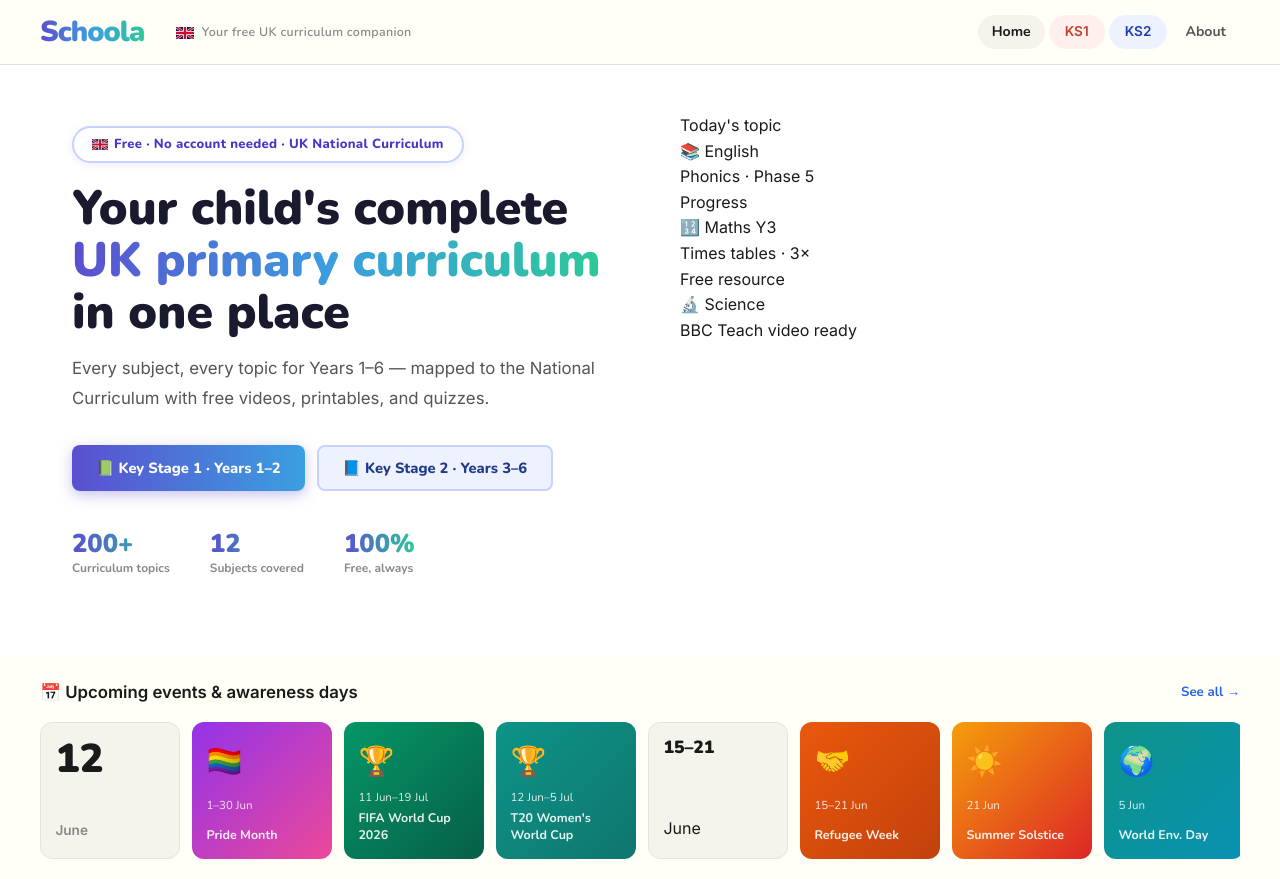
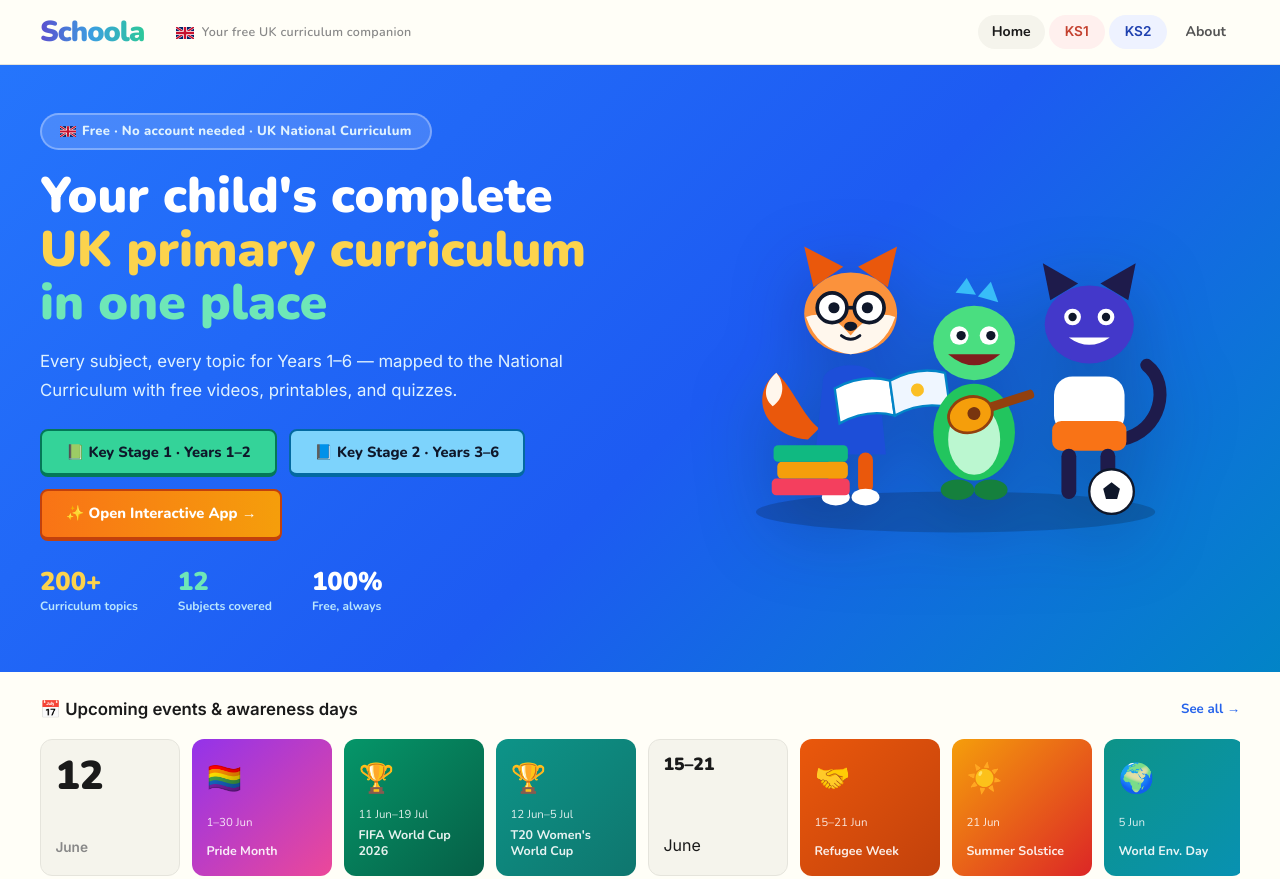
Before and after one commit to schoola-uk/curriculum, a plain HTML site: page index.html in a window 1280 px wide. Shown: the top 879 px of the page. Drawn offline with nearby package versions, Linux system fonts and the light colour scheme.

Commit message:
Update index.html

```diff
--- a/index.html
+++ b/index.html
@@ -284,96 +284,107 @@ td{padding:9px 12px;vertical-align:middle}
 <div id="page-home">
 
   <!-- HERO -->
-  <section class="hero">
-    <div class="hero-dots">
-      <div class="hero-blob hero-blob-1"></div>
-      <div class="hero-blob hero-blob-2"></div>
-      <div class="hero-blob hero-blob-3"></div>
-    </div>
-    <div class="hero-inner">
-      <div class="hero-text">
-        <div class="hero-tag">
+<!-- HERO -->
+  <section class="hero" style="background: linear-gradient(135deg, #2575FC 0%, #1D5BF2 55%, #0284C7 100%); color: #fff; min-height: auto; padding: 3rem 2rem 3.5rem;">
+    <div style="max-width: 1200px; margin: 0 auto; display: grid; grid-template-columns: repeat(auto-fit, minmax(310px, 1fr)); gap: 2.5rem; align-items: center;">
+      <div>
+        <div class="hero-tag" style="background: rgba(255,255,255,0.16); color: #E0F2FE; border-color: rgba(255,255,255,0.3); box-shadow: none;">
           <svg width="16" height="11" viewBox="0 0 60 40"><rect width="60" height="40" fill="#012169"/><path d="M0,0 L60,40 M60,0 L0,40" stroke="#fff" stroke-width="8"/><path d="M0,0 L60,40 M60,0 L0,40" stroke="#C8102E" stroke-width="5"/><path d="M30,0 V40 M0,20 H60" stroke="#fff" stroke-width="13"/><path d="M30,0 V40 M0,20 H60" stroke="#C8102E" stroke-width="8"/></svg>
           Free · No account needed · UK National Curriculum
         </div>
-        <h1>Your child's complete<br><span class="grad">UK primary curriculum</span><br>in one place</h1>
-        <p class="hero-sub">Every subject, every topic for Years 1–6 — mapped to the National Curriculum with free videos, printables, and quizzes.</p>
-        <div class="hero-btns">
-          <button class="btn btn-primary" onclick="scrollToKS('ks1')">📗 Key Stage 1 · Years 1–2</button>
-          <button class="btn btn-ks2" onclick="scrollToKS('ks2')">📘 Key Stage 2 · Years 3–6</button>
+        <h1 style="color: #fff; font-size: clamp(2.1rem, 4.2vw, 3.1rem); line-height: 1.08; margin-bottom: 1rem;">
+          Your child's complete<br>
+          <span style="color: #FCD34D; -webkit-text-fill-color: #FCD34D;">UK primary curriculum</span><br>
+          <span style="color: #6EE7B7; -webkit-text-fill-color: #6EE7B7;">in one place</span>
+        </h1>
+        <p class="hero-sub" style="color: #E0F2FE; margin-bottom: 1.5rem;">
+          Every subject, every topic for Years 1–6 — mapped to the National Curriculum with free videos, printables, and quizzes.
+        </p>
+        <div class="hero-btns" style="margin-bottom: 1.75rem;">
+          <button class="btn" style="background: #34D399; color: #0F172A; border: 2px solid #047857; border-bottom-width: 4px;" onclick="scrollToKS('ks1')">📗 Key Stage 1 · Years 1–2</button>
+          <button class="btn" style="background: #7DD3FC; color: #0F172A; border: 2px solid #0369A1; border-bottom-width: 4px;" onclick="scrollToKS('ks2')">📘 Key Stage 2 · Years 3–6</button>
+          <a class="btn" style="background: linear-gradient(90deg,#F97316,#F59E0B); color: #fff; border: 2px solid #C2410C; border-bottom-width: 4px;" href="https://schoola-uk.github.io/schoola-app/">✨ Open Interactive App →</a>
         </div>
         <div class="hero-stats">
-          <div class="hero-stat"><span class="hero-stat-num">200+</span><span class="hero-stat-label">Curriculum topics</span></div>
-          <div class="hero-stat"><span class="hero-stat-num">12</span><span class="hero-stat-label">Subjects covered</span></div>
-          <div class="hero-stat"><span class="hero-stat-num">100%</span><span class="hero-stat-label">Free, always</span></div>
-        </div>
-      </div>
-      <div class="hero-art">
-        <div class="hero-card hero-card-1">
-          <div class="hero-card-label">Today's topic</div>
-          <div class="hero-card-val">📚 English</div>
-          <div class="hero-card-sub">Phonics · Phase 5</div>
-        </div>
-        <div class="hero-card hero-card-3">
-          <div class="hero-card-label">Progress</div>
-          <div class="hero-card-val">🔢 Maths Y3</div>
-          <div class="hero-card-sub">Times tables · 3×</div>
-        </div>
-        <div class="hero-card hero-card-2">
-          <div class="hero-card-label">Free resource</div>
-          <div class="hero-card-val">🔬 Science</div>
-          <div class="hero-card-sub">BBC Teach video ready</div>
-        </div>
-        <svg viewBox="0 0 320 240" fill="none" xmlns="http://www.w3.org/2000/svg" width="320" height="240" style="opacity:0">
-          <!-- Books stack -->
-          <rect x="20" y="160" width="80" height="12" rx="4" fill="#E8604C" opacity="0.9"/>
-          <rect x="18" y="149" width="84" height="12" rx="4" fill="#2563EB" opacity="0.9"/>
-          <rect x="22" y="138" width="76" height="12" rx="4" fill="#059669" opacity="0.9"/>
-          <!-- Kid 1 reading -->
-          <circle cx="160" cy="70" r="28" fill="#FDDCB5"/>
-          <rect x="133" y="98" width="54" height="62" rx="10" fill="#DB2777" opacity="0.85"/>
-          <rect x="148" y="95" width="24" height="8" rx="4" fill="#7C3AED" opacity="0.6"/>
-          <!-- Book in hands -->
-          <rect x="140" y="122" width="40" height="30" rx="5" fill="#fff" stroke="#ddd" stroke-width="1.5"/>
-          <line x1="160" y1="122" x2="160" y2="152" stroke="#ddd" stroke-width="1.5"/>
-          <rect x="143" y="126" width="14" height="2" rx="1" fill="#aaa"/>
-          <rect x="143" y="130" width="14" height="2" rx="1" fill="#aaa"/>
-          <rect x="163" y="126" width="14" height="2" rx="1" fill="#aaa"/>
-          <!-- Hair kid 1 -->
-          <ellipse cx="160" cy="56" rx="18" ry="10" fill="#2d1a0e"/>
-          <!-- Kid 2 with pencil -->
-          <circle cx="255" cy="80" r="24" fill="#F0C5A0"/>
-          <rect x="232" y="104" width="46" height="55" rx="9" fill="#2563EB" opacity="0.85"/>
-          <!-- Pencil -->
-          <rect x="275" y="60" width="6" height="30" rx="2" fill="#CA8A04" transform="rotate(30 278 75)"/>
-          <polygon points="275,60 281,60 278,52" fill="#F0C5A0" transform="rotate(30 278 75)"/>
-          <!-- Hair kid 2 -->
-          <path d="M231,68 Q255,48 279,68" stroke="#1a0a00" stroke-width="8" fill="none" stroke-linecap="round"/>
-          <!-- Atom/science -->
-          <circle cx="60" cy="60" r="20" fill="none" stroke="#059669" stroke-width="2" opacity="0.4"/>
-          <ellipse cx="60" cy="60" rx="20" ry="9" fill="none" stroke="#059669" stroke-width="2" opacity="0.4" transform="rotate(60 60 60)"/>
-          <ellipse cx="60" cy="60" rx="20" ry="9" fill="none" stroke="#059669" stroke-width="2" opacity="0.4" transform="rotate(120 60 60)"/>
-          <circle cx="60" cy="60" r="4" fill="#059669" opacity="0.7"/>
-          <!-- Math symbols -->
-          <text x="270" y="170" font-size="28" font-family="Nunito" font-weight="900" fill="#2563EB" opacity="0.25">∑</text>
-          <text x="18" y="130" font-size="22" font-family="Nunito" font-weight="900" fill="#DB2777" opacity="0.25">♪</text>
-          <text x="285" y="120" font-size="18" font-family="Nunito" font-weight="900" fill="#D97706" opacity="0.25">π</text>
-          <!-- Stars -->
-          <text x="90" y="40" font-size="16" fill="#CA8A04" opacity="0.5">★</text>
-          <text x="195" y="30" font-size="12" fill="#E8604C" opacity="0.5">★</text>
-          <text x="240" y="190" font-size="14" fill="#7C3AED" opacity="0.4">★</text>
-          <!-- Ground line -->
-          <rect x="10" y="190" width="300" height="4" rx="2" fill="#e5e4dc"/>
-          <!-- Grass tufts -->
-          <path d="M20,190 Q25,178 30,190" stroke="#65A30D" stroke-width="2" fill="none"/>
-          <path d="M40,190 Q45,182 50,190" stroke="#65A30D" stroke-width="2" fill="none"/>
-          <path d="M220,190 Q225,180 230,190" stroke="#65A30D" stroke-width="2" fill="none"/>
-          <path d="M260,190 Q265,184 270,190" stroke="#65A30D" stroke-width="2" fill="none"/>
+          <div class="hero-stat"><span class="hero-stat-num" style="background:none;-webkit-text-fill-color:#FCD34D;color:#FCD34D;">200+</span><span class="hero-stat-label" style="color:#BAE6FD;">Curriculum topics</span></div>
+          <div class="hero-stat"><span class="hero-stat-num" style="background:none;-webkit-text-fill-color:#6EE7B7;color:#6EE7B7;">12</span><span class="hero-stat-label" style="color:#BAE6FD;">Subjects covered</span></div>
+          <div class="hero-stat"><span class="hero-stat-num" style="background:none;-webkit-text-fill-color:#FFFFFF;color:#FFFFFF;">100%</span><span class="hero-stat-label" style="color:#BAE6FD;">Free, always</span></div>
+        </div>
+      </div>
+
+      <div style="position: relative; display: flex; justify-content: center; align-items: center;">
+        <svg viewBox="0 0 560 410" style="width: 100%; max-width: 520px; height: auto; filter: drop-shadow(0 18px 36px rgba(15,23,42,0.28));" fill="none" xmlns="http://www.w3.org/2000/svg" role="img" aria-label="Schoola animal characters exploring books, music and sport">
+          <ellipse cx="286" cy="364" rx="215" ry="22" fill="#0F172A" opacity="0.22"/>
+          <g transform="translate(115, 76)">
+            <path d="M12 210 C-36 206 -52 162 -22 138 C-4 154 6 184 24 198 Z" fill="#EA580C"/>
+            <path d="M-22 138 C-34 148 -38 164 -26 174 C-14 166 -12 150 -22 138 Z" fill="#FFF7ED"/>
+            <path d="M28 148 C28 124 88 124 88 148 L96 226 H20 Z" fill="#1D4ED8"/>
+            <rect x="34" y="224" width="16" height="44" rx="8" fill="#EA580C"/>
+            <rect x="66" y="224" width="16" height="44" rx="8" fill="#EA580C"/>
+            <ellipse cx="42" cy="272" rx="15" ry="9" fill="#FFFFFF"/>
+            <ellipse cx="74" cy="272" rx="15" ry="9" fill="#FFFFFF"/>
+            <polygon points="18,46 8,2 50,24" fill="#EA580C"/>
+            <polygon points="98,46 108,2 66,24" fill="#EA580C"/>
+            <ellipse cx="58" cy="74" rx="50" ry="44" fill="#FB923C"/>
+            <path d="M10 78 Q34 68 58 98 Q82 68 106 78 Q94 114 58 118 Q22 114 10 78 Z" fill="#FFF7ED"/>
+            <circle cx="38" cy="68" r="16" fill="#FFFFFF" stroke="#0F172A" stroke-width="4"/>
+            <circle cx="78" cy="68" r="16" fill="#FFFFFF" stroke="#0F172A" stroke-width="4"/>
+            <line x1="54" y1="68" x2="62" y2="68" stroke="#0F172A" stroke-width="4"/>
+            <circle cx="40" cy="68" r="6" fill="#0F172A"/>
+            <circle cx="76" cy="68" r="6" fill="#0F172A"/>
+            <ellipse cx="58" cy="88" rx="7" ry="5" fill="#0F172A"/>
+            <path d="M48 98 Q58 106 68 98" stroke="#0F172A" stroke-width="3" stroke-linecap="round"/>
+          </g>
+          <g transform="translate(88, 286)">
+            <rect x="0" y="42" width="84" height="18" rx="5" fill="#F43F5E"/>
+            <rect x="6" y="24" width="76" height="18" rx="5" fill="#F59E0B"/>
+            <rect x="2" y="6" width="80" height="18" rx="5" fill="#10B981"/>
+          </g>
+          <g transform="translate(155, 225) rotate(-8)">
+            <path d="M0 44 Q32 32 60 44 L60 6 Q32 -6 0 6 Z" fill="#FFFFFF" stroke="#0284C7" stroke-width="2.5"/>
+            <path d="M60 44 Q92 32 120 44 L120 6 Q92 -6 60 6 Z" fill="#EFF6FF" stroke="#0284C7" stroke-width="2.5"/>
+            <circle cx="88" cy="20" r="7" fill="#FBBF24"/>
+          </g>
+          <g transform="translate(242, 134)">
+            <polygon points="44,-6 56,-22 66,-4" fill="#38BDF8"/>
+            <polygon points="68,-2 82,-18 90,4" fill="#38BDF8"/>
+            <ellipse cx="64" cy="144" rx="44" ry="52" fill="#22C55E"/>
+            <ellipse cx="64" cy="152" rx="28" ry="38" fill="#BBF7D0"/>
+            <ellipse cx="64" cy="48" rx="44" ry="40" fill="#4ADE80"/>
+            <circle cx="48" cy="40" r="10" fill="#FFFFFF"/>
+            <circle cx="80" cy="40" r="10" fill="#FFFFFF"/>
+            <circle cx="50" cy="40" r="5" fill="#0F172A"/>
+            <circle cx="82" cy="40" r="5" fill="#0F172A"/>
+            <path d="M36 60 Q64 84 92 60 Z" fill="#7F1D1D"/>
+            <ellipse cx="46" cy="206" rx="18" ry="11" fill="#15803D"/>
+            <ellipse cx="82" cy="206" rx="18" ry="11" fill="#15803D"/>
+            <g transform="translate(24, 118) rotate(-18)">
+              <rect x="52" y="12" width="52" height="10" rx="4" fill="#92400E"/>
+              <ellipse cx="32" cy="18" rx="24" ry="19" fill="#F59E0B" stroke="#92400E" stroke-width="3"/>
+              <circle cx="36" cy="18" r="7" fill="#78350F"/>
+            </g>
+          </g>
+          <g transform="translate(366, 94)">
+            <path d="M98 192 C142 184 152 132 126 112" stroke="#1E1B4B" stroke-width="14" stroke-linecap="round"/>
+            <rect x="26" y="124" width="76" height="62" rx="20" fill="#FFFFFF"/>
+            <rect x="24" y="172" width="80" height="32" rx="10" fill="#F97316"/>
+            <rect x="34" y="202" width="16" height="54" rx="8" fill="#1E1B4B"/>
+            <rect x="76" y="202" width="16" height="40" rx="8" fill="#1E1B4B"/>
+            <polygon points="22,42 14,2 52,24" fill="#1E1B4B"/>
+            <polygon points="106,42 114,2 76,24" fill="#1E1B4B"/>
+            <ellipse cx="64" cy="68" rx="48" ry="42" fill="#4338CA"/>
+            <circle cx="46" cy="60" r="9" fill="#FFFFFF"/>
+            <circle cx="82" cy="60" r="9" fill="#FFFFFF"/>
+            <circle cx="46" cy="60" r="4.5" fill="#0F172A"/>
+            <circle cx="82" cy="60" r="4.5" fill="#0F172A"/>
+            <path d="M42 82 Q64 98 86 82 Z" fill="#FFFFFF"/>
+            <circle cx="88" cy="248" r="24" fill="#FFFFFF" stroke="#0F172A" stroke-width="2.5"/>
+            <polygon points="88,238 97,245 94,256 82,256 79,245" fill="#0F172A"/>
+          </g>
         </svg>
       </div>
     </div>
   </section>
-
   <!-- UPCOMING EVENTS -->
   <section class="events-section">
     <div class="events-inner">
```
